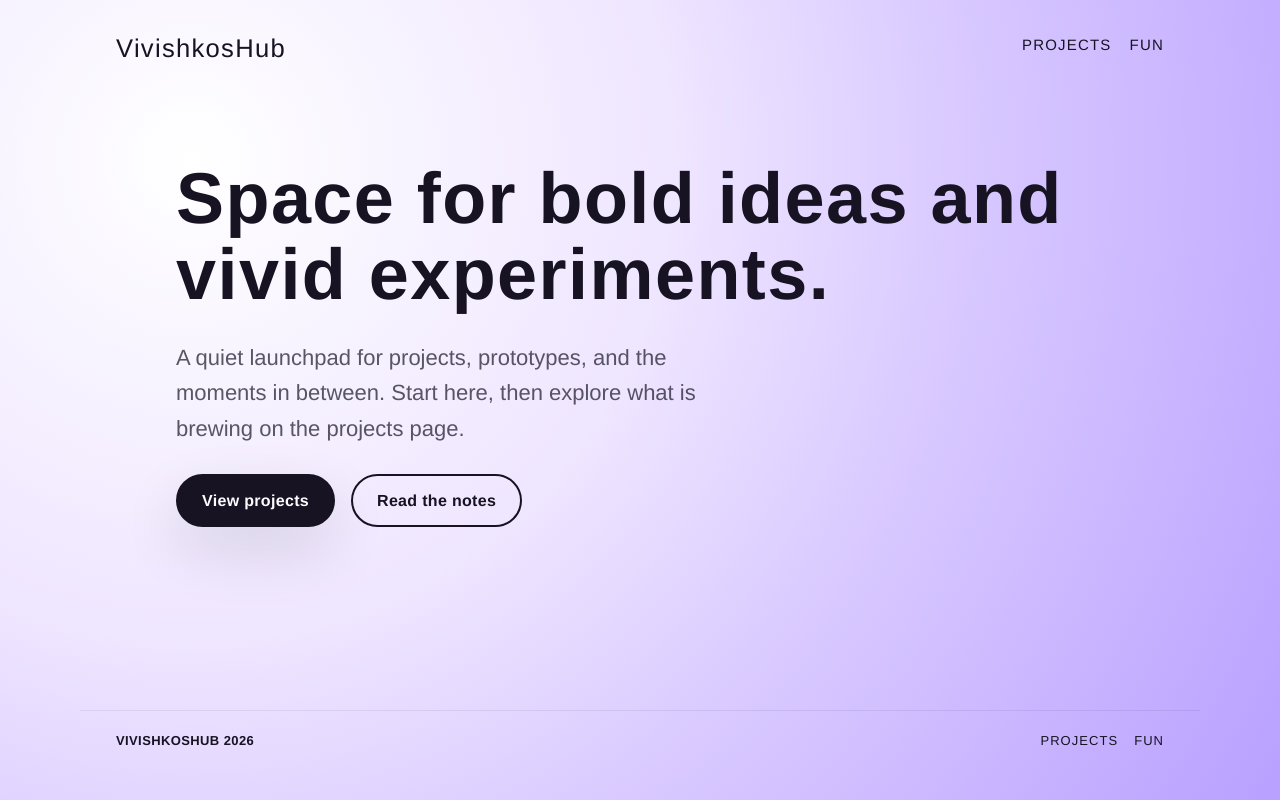
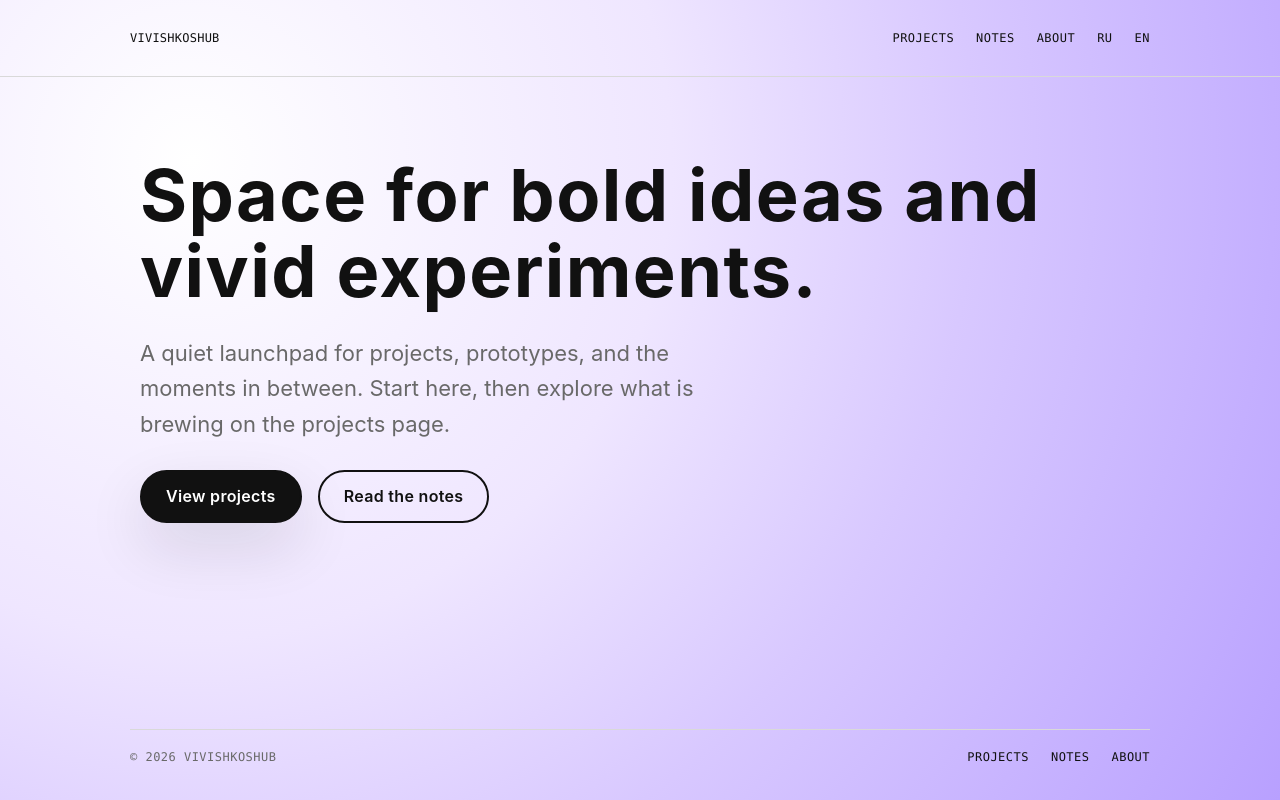
Before and after one commit to vivishko/vivishkoshub, a Next.js app in the folder apps/web/: page / in a window 1280 px wide. Built offline with nearby package versions, Linux system fonts and the light colour scheme.

Commit message:
feat: add editorial site shell

```diff
--- a/apps/web/src/app/globals.css
+++ b/apps/web/src/app/globals.css
@@ -1,19 +1,23 @@
 :root {
-  --white: #fdfcfe;
-  --ink: #171322;
-  --lavender: #d9c6ff;
-  --violet: #7a4cf5;
-  --pink: #f3c5ff;
+  --white: #ffffff;
+  --ink: #111111;
+  --paper: #ffffff;
+  --muted: #696969;
+  --line: #d9d9d9;
+  --soft: #f3f3f1;
+  --blue: #365bff;
+  --lavender: #f3f3f1;
+  --violet: #365bff;
+  --pink: #f3f3f1;
   --card: #ffffff;
   --shadow: 0 24px 60px rgba(23, 19, 34, 0.12);
-  --font-display: "Helvetica Neue Condensed", "Helvetica Neue", Helvetica, Arial,
-    sans-serif;
-  --font-body: "Helvetica Neue", Helvetica, Arial, sans-serif;
-  --bg: #fdfcfe;
-  --text: #171322;
-  --muted: rgba(23, 19, 34, 0.7);
-  --accent: #7a4cf5;
-  --container: 1120px;
+  --font-display: Inter, "Helvetica Neue", Helvetica, Arial, sans-serif;
+  --font-body: Inter, "Helvetica Neue", Helvetica, Arial, sans-serif;
+  --font-mono: "IBM Plex Mono", "SFMono-Regular", Consolas, "Liberation Mono", monospace;
+  --bg: var(--paper);
+  --text: var(--ink);
+  --accent: var(--blue);
+  --container: 1020px;
 }
 
 html,
@@ -47,7 +51,7 @@ a {
   width: 100%;
   max-width: var(--container);
   margin: 0 auto;
-  padding: 0 clamp(16px, 4vw, 36px);
+  padding: 0;
 }
 
 h1,
@@ -69,47 +73,91 @@ p {
 }
 
 .site-header {
-  padding: 28px 0 12px;
+  border-bottom: 1px solid var(--line);
 }
 
 .site-header-inner {
+  min-height: 76px;
   display: flex;
   align-items: center;
   justify-content: space-between;
   gap: 24px;
 }
 
-.logo {
-  font-family: var(--font-display), "Helvetica Neue", Helvetica, Arial, sans-serif;
-  font-size: clamp(20px, 2vw, 28px);
-  letter-spacing: 0.05em;
-}
-
-.artemis-page .logo {
-  transition: color 0.2s ease, text-decoration-color 0.2s ease;
-}
-
-.artemis-page .logo:hover {
-  color: var(--accent);
-}
-
-.nav {
-  display: flex;
-  gap: 18px;
-  font-size: 15px;
+.site-wordmark,
+.site-nav,
+.mobile-nav,
+.footer-title,
+.footer-links {
+  font-family: var(--font-mono);
+  font-size: 12px;
+  font-weight: 500;
+  letter-spacing: 0.04em;
+  line-height: 1.2;
   text-transform: uppercase;
-  letter-spacing: 0.08em;
-}
-
-.nav a {
-  padding-bottom: 4px;
-  border-bottom: 2px solid transparent;
-  transition: border-color 0.2s ease, color 0.2s ease;
-}
-
-.nav a:hover {
-  color: var(--accent);
-  border-color: var(--accent);
+}
+
+.site-wordmark {
+  letter-spacing: 0.02em;
+}
+
+.site-nav,
+.footer-links {
+  display: flex;
+  align-items: center;
+  gap: 22px;
+}
+
+.site-nav a,
+.footer-links a,
+.site-wordmark,
+.mobile-nav summary {
+  text-decoration-line: underline;
+  text-decoration-color: transparent;
+  text-underline-offset: 4px;
+  transition: color 160ms ease, text-decoration-color 160ms ease;
+}
+
+.site-nav a:hover,
+.footer-links a:hover,
+.site-wordmark:hover,
+.mobile-nav summary:hover {
+  color: var(--blue);
+  text-decoration-color: currentColor;
+}
+
+.mobile-nav {
+  display: none;
+}
+
+.mobile-nav summary {
+  cursor: pointer;
+  list-style: none;
+}
+
+.mobile-nav summary::-webkit-details-marker {
+  display: none;
+}
+
+.mobile-nav-panel {
+  display: grid;
+  gap: 0;
+  margin-top: 18px;
+  border-top: 1px solid var(--line);
+}
+
+.mobile-nav-panel a {
+  padding: 13px 0;
+  border-bottom: 1px solid var(--line);
+}
+
+.mobile-nav-panel a:hover {
+  color: var(--blue);
+}
+
+:where(a, button, summary, input, select, textarea):focus-visible {
+  outline: 2px solid var(--blue);
+  outline-offset: 3px;
 }
 
 .home {
@@ -630,7 +678,7 @@ p {
 
 .site-footer {
   margin-top: auto;
-  padding: 32px 0 48px;
+  padding: 25px 0 36px;
 }
 
 .asmr-page {
@@ -2162,26 +2210,19 @@ p {
 .site-footer-inner {
   display: flex;
   flex-wrap: wrap;
-  gap: 16px;
+  gap: 20px;
   align-items: center;
   justify-content: space-between;
-  border-top: 1px solid rgba(23, 19, 34, 0.08);
+  border-top: 1px solid var(--line);
   padding-top: 20px;
 }
 
 .footer-title {
-  font-weight: 600;
-  letter-spacing: 0.03em;
-  text-transform: uppercase;
-  font-size: 13px;
+  color: var(--muted);
 }
 
 .footer-links {
-  display: flex;
-  gap: 16px;
-  font-size: 13px;
-  text-transform: uppercase;
-  letter-spacing: 0.08em;
+  gap: 22px;
 }
 
 @media (max-width: 768px) {
@@ -2189,22 +2230,8 @@ p {
     line-height: 1.7;
   }
 
-  .nav {
-    flex-wrap: wrap;
-  }
-
-  .site-header-inner {
-    flex-direction: column;
-    align-items: flex-start;
-  }
-
   .project-detail-header {
     grid-template-columns: 1fr;
-  }
-
-  .site-footer-inner {
-    flex-direction: column;
-    align-items: flex-start;
   }
 
   .artemis-shell,
@@ -2280,3 +2307,52 @@ p {
     width: min(340px, calc(100vw - 52px));
   }
 }
+
+@media (max-width: 1060px) {
+  .container {
+    padding-right: 20px;
+    padding-left: 20px;
+  }
+}
+
+@media (max-width: 600px) {
+  .site-header-inner {
+    position: relative;
+    min-height: 64px;
+  }
+
+  .site-nav {
+    display: none;
+  }
+
+  .mobile-nav {
+    display: block;
+  }
+
+  .mobile-nav-panel {
+    position: absolute;
+    z-index: 10;
+    top: 64px;
+    right: 0;
+    left: 0;
+    background: var(--paper);
+  }
+
+  .site-header:has(.mobile-nav[open]) {
+    padding-bottom: 206px;
+  }
+
+  .site-footer {
+    padding-bottom: 28px;
+  }
+
+  .site-footer-inner {
+    align-items: flex-start;
+    flex-direction: column;
+  }
+
+  .footer-links {
+    flex-wrap: wrap;
+    gap: 14px 22px;
+  }
+}
--- a/apps/web/src/components/SiteFooter.tsx
+++ b/apps/web/src/components/SiteFooter.tsx
@@ -6,11 +6,12 @@ export default function SiteFooter() {
   return (
     <footer className="site-footer">
       <div className="container site-footer-inner">
-        <span className="footer-title">VivishkosHub {year}</span>
-        <div className="footer-links">
+        <span className="footer-title">© {year} VIVISHKOSHUB</span>
+        <nav className="footer-links" aria-label="Footer navigation">
           <Link href="/projects">Projects</Link>
-          <Link href="/fun">Fun</Link>
-        </div>
+          <Link href="/fun">Notes</Link>
+          <Link href="/#about">About</Link>
+        </nav>
       </div>
     </footer>
   );
--- a/apps/web/src/components/SiteHeader.tsx
+++ b/apps/web/src/components/SiteHeader.tsx
@@ -1,16 +1,37 @@
 import Link from "next/link";
+
+const navigation = [
+  { href: "/projects", label: "Projects" },
+  { href: "/fun", label: "Notes" },
+  { href: "/#about", label: "About" },
+  { href: "/?lang=ru", label: "RU" },
+  { href: "/?lang=en", label: "EN" },
+];
 
 export default function SiteHeader() {
   return (
     <header className="site-header">
       <div className="container site-header-inner">
-        <Link className="logo" href="/">
-          VivishkosHub
+        <Link className="site-wordmark" href="/">
+          VIVISHKOSHUB
         </Link>
-        <nav className="nav">
-          <Link href="/projects">Projects</Link>
-          <Link href="/fun">Fun</Link>
+        <nav className="site-nav" aria-label="Primary navigation">
+          {navigation.map((item) => (
+            <Link key={item.label} href={item.href}>
+              {item.label}
+            </Link>
+          ))}
         </nav>
+        <details className="mobile-nav">
+          <summary>МЕНЮ</summary>
+          <nav className="mobile-nav-panel" aria-label="Mobile navigation">
+            {navigation.map((item) => (
+              <Link key={item.label} href={item.href}>
+                {item.label}
+              </Link>
+            ))}
+          </nav>
+        </details>
       </div>
     </header>
   );
```
